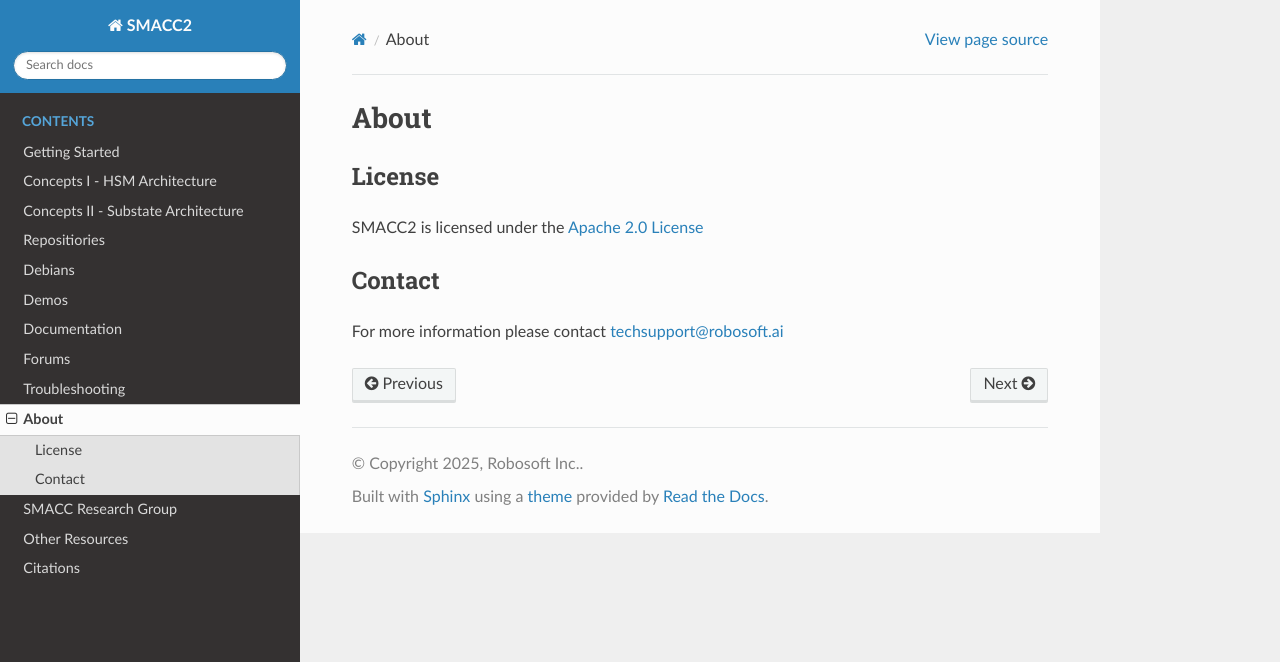
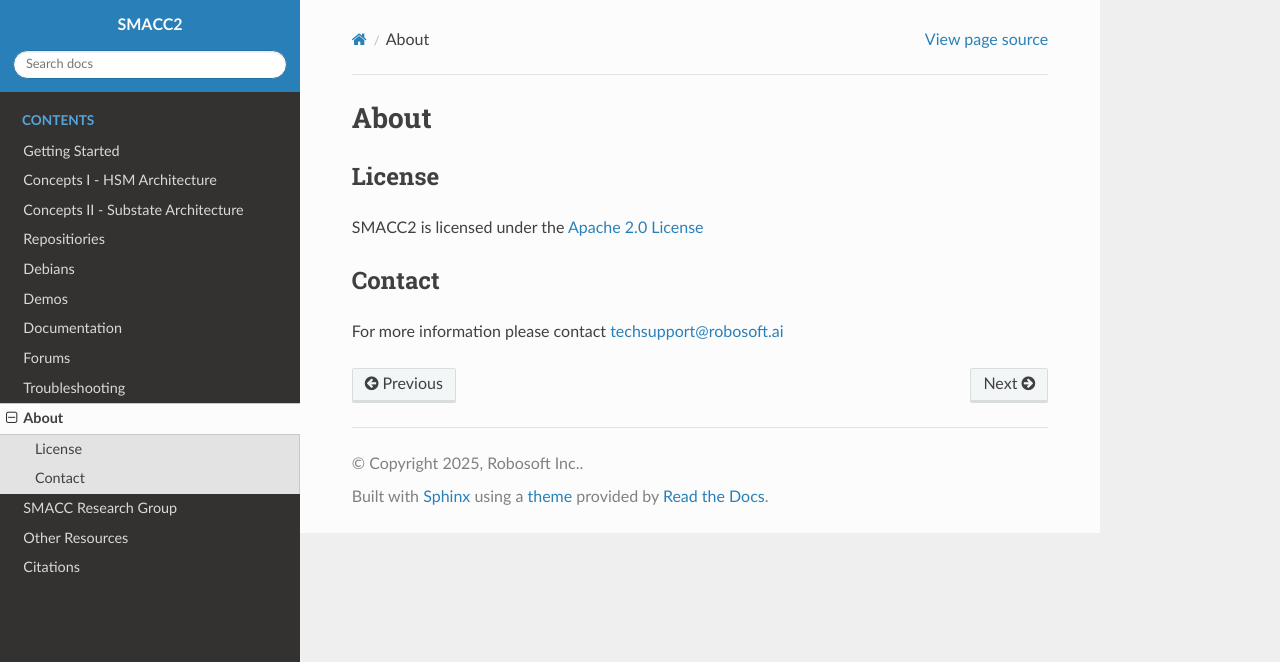
Before and after one commit to robosoft-ai/smacc2_docs, a Sphinx documentation site: the page built from docs/source/about.rst, in a window 1280 px wide. Shown: the top 662 px of the page. Built offline with Sphinx 7.4.7 and the Read the Docs theme 3.1.0, drawn with Linux system fonts in a browser that asks for light colours; comment, search, counter and statistics services are not loaded.

Commit message:
Hide home icon in side navigation search

```diff
--- a/docs/source/_static/custom.css
+++ b/docs/source/_static/custom.css
@@ -1,3 +1,7 @@
+
+.wy-side-nav-search a.icon-home::before {
+    display: none;
+}
 
 .wy-side-nav-search .version {
     font-size: 80%;
```
